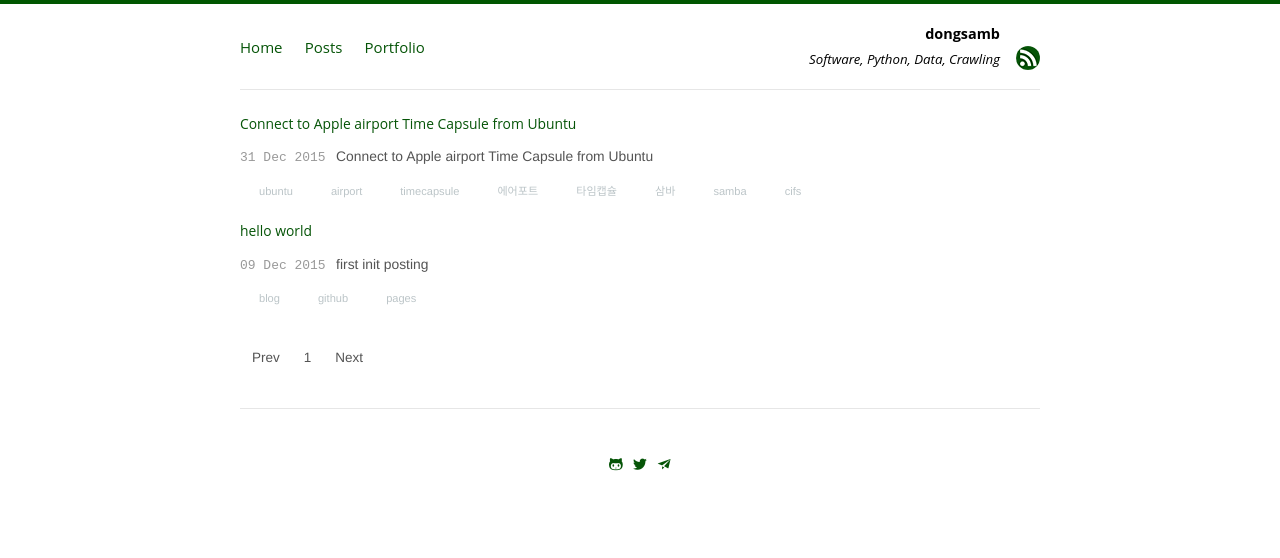
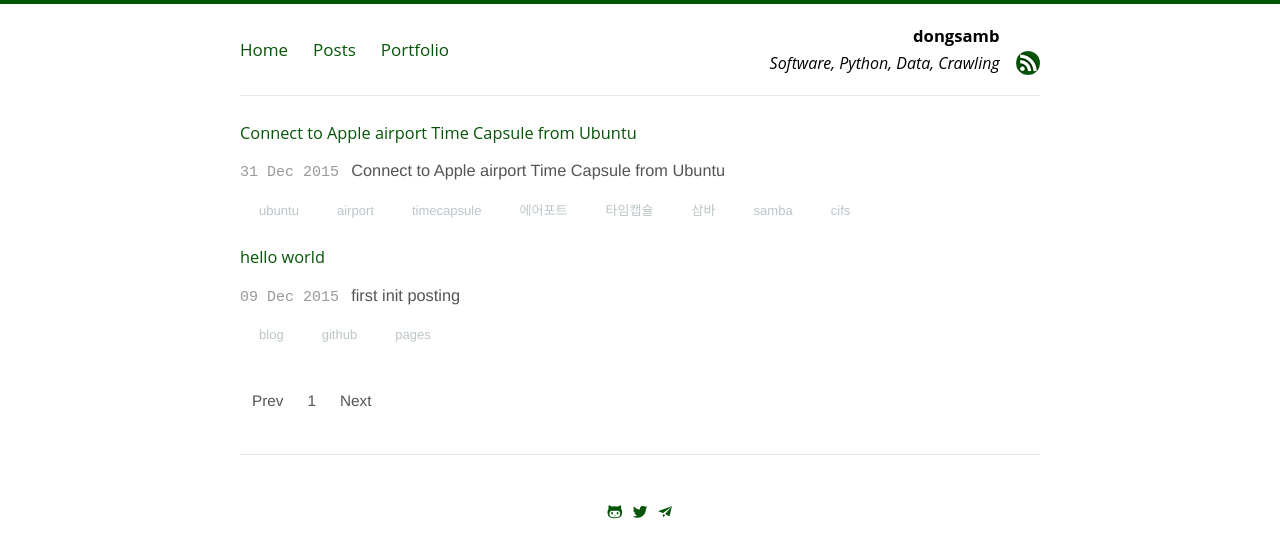
Before and after one commit to dongsam/dongsam.github.io, a Jekyll site: the page built from index.html, in a window 1280 px wide. Shown: the top 558 px of the page. Built offline with Jekyll 4.4.1, drawn with Linux system fonts in a browser that asks for light colours; Markdown is read by kramdown in place of the engine named in the settings; the list of posts is cut into pages by our own code.

Commit message:
resize font

```diff
--- a/css/site.css
+++ b/css/site.css
@@ -14,7 +14,7 @@
 * {
   margin: 0;
   padding: 0;
-  font-size: 96%;
+  font-size: 98%;
 }
 
 ul {
```
